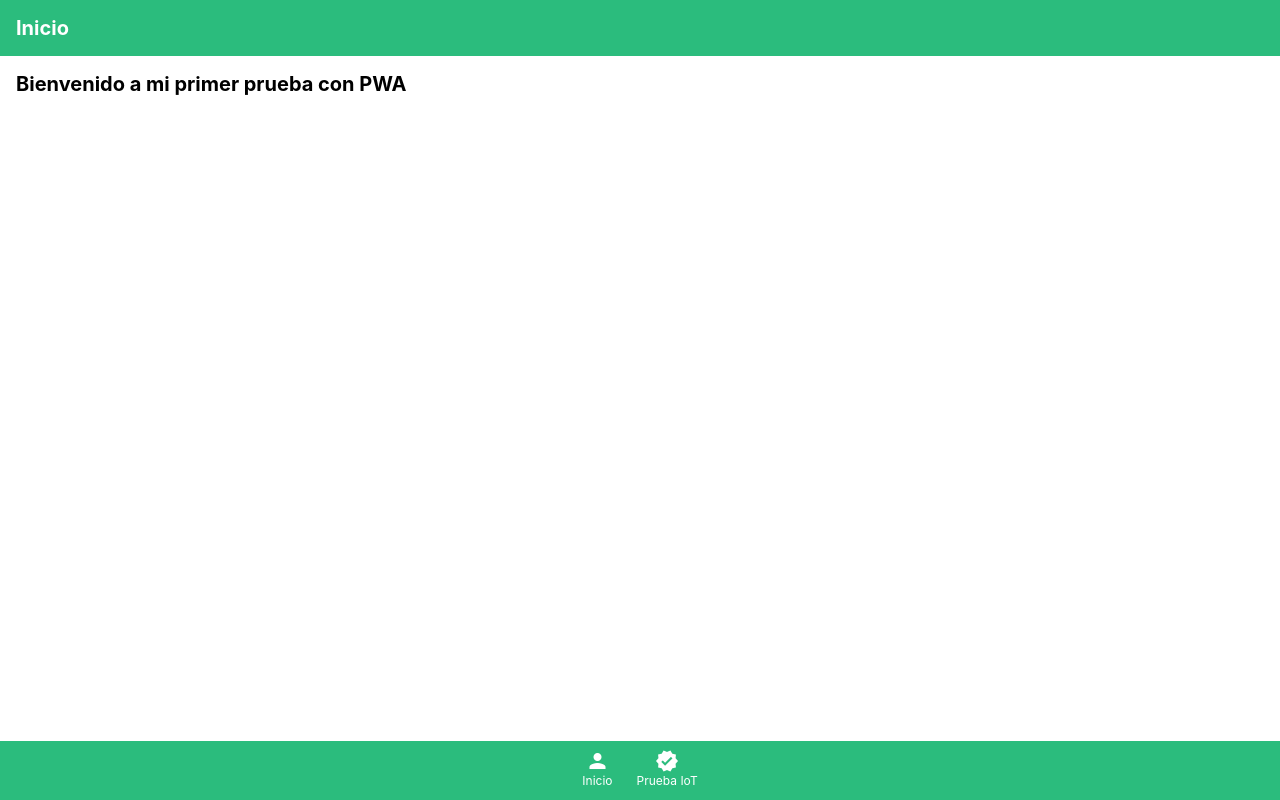
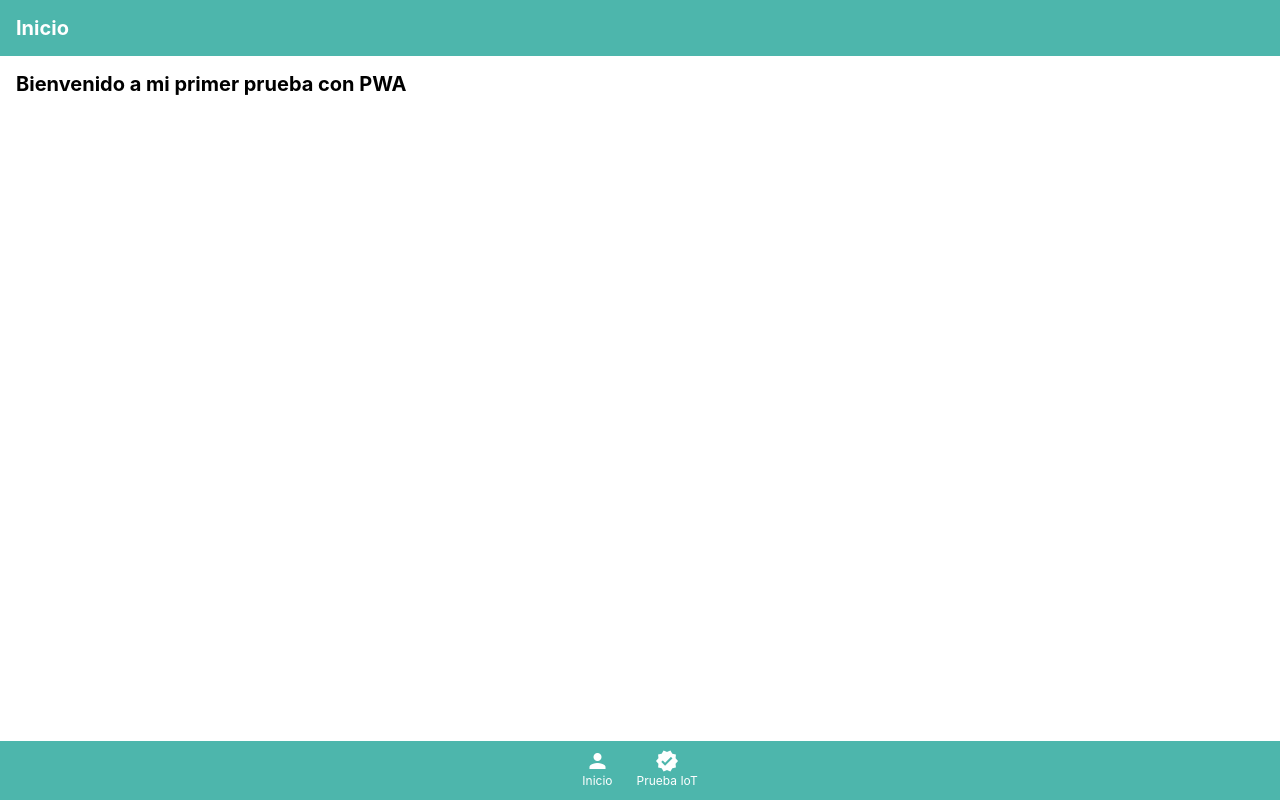
Before and after one commit to DanielTapia1/DanielTapia1.github.io, a plain HTML site: page index.html in a window 1280 px wide. Drawn offline with Linux system fonts and the light colour scheme.

Commit message:
commit nuevo color

```diff
--- a/css/colores.css
+++ b/css/colores.css
@@ -2,7 +2,7 @@ html {
   --colContenido: black;
   --colContenidoFondo: white;
   --colPrimario: white;
-  --colPrimarioFondo: #2bbc7d;
+  --colPrimarioFondo: #4db6ac;
   --colActive: #4646462c;
   --colCampoSinFoco: gray;
   --colCampoFoco: #01579B;
```
